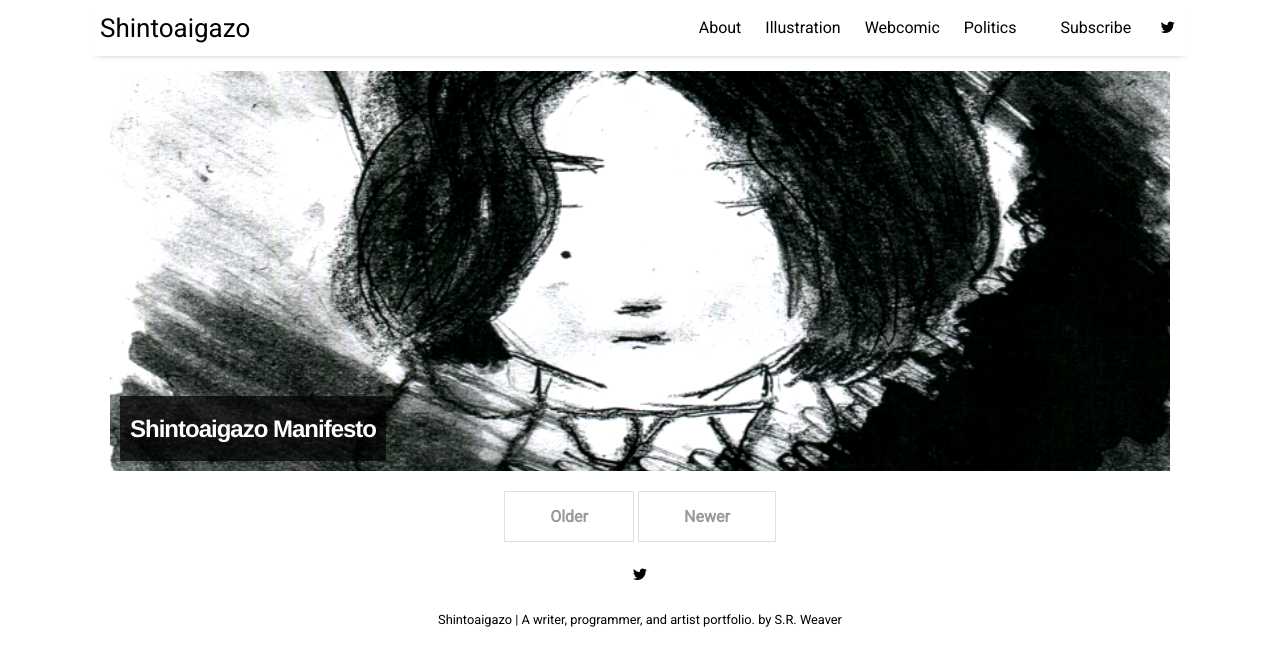
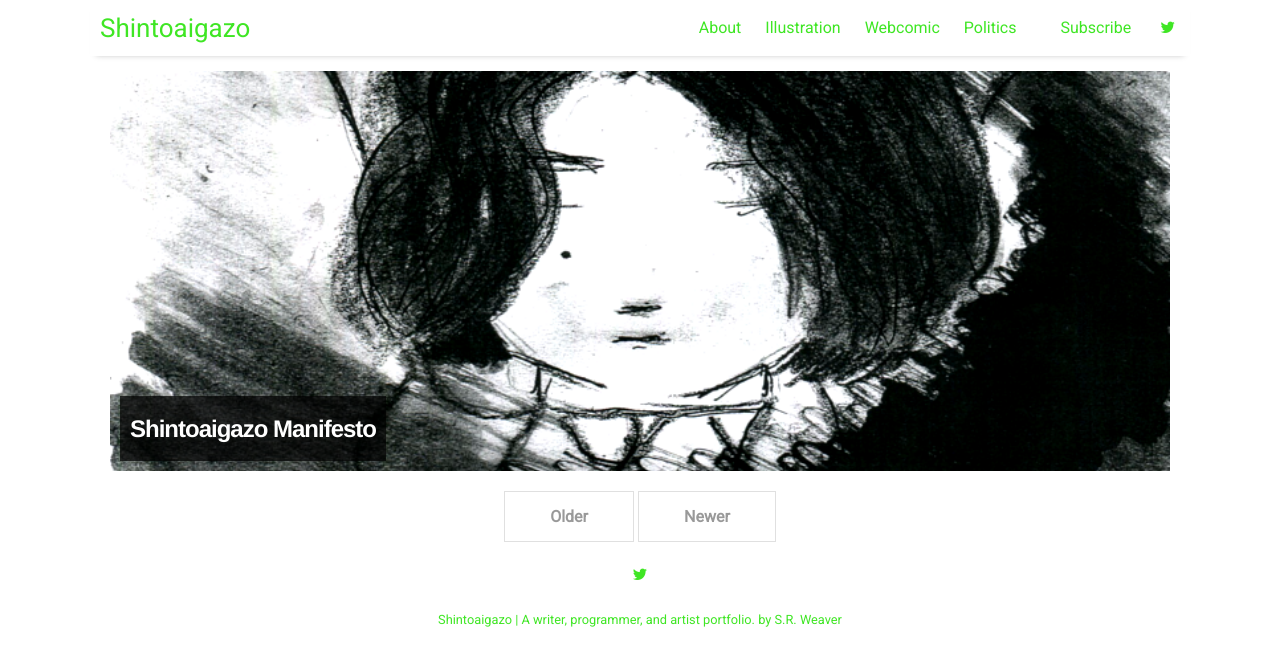
Before and after one commit to LWFlouisa/Portfolio, a Jekyll site: the page built from index.html, in a window 1280 px wide. Shown: the top 666 px of the page. Built offline with Jekyll 4.4.1, drawn with Linux system fonts in a browser that asks for light colours; nearby versions of some CDN libraries; the list of posts is cut into pages by our own code.

Commit message:
Update main.scss

```diff
--- a/assets/css/main.scss
+++ b/assets/css/main.scss
@@ -5,7 +5,10 @@ $base-font-family: 'Roboto', sans-serif;
 $body-font-family: 'Roboto', sans-serif;
 $code-font-family: "Source Code Pro", monospace;
 
-$brand-color: black;
+$brand-color: #3Fe624;
+
+$text-color:       silver !default;
+$background-color: #151515 !default;
 
 $container-width: 1100px;
 $tablet-width: 600px;
```
